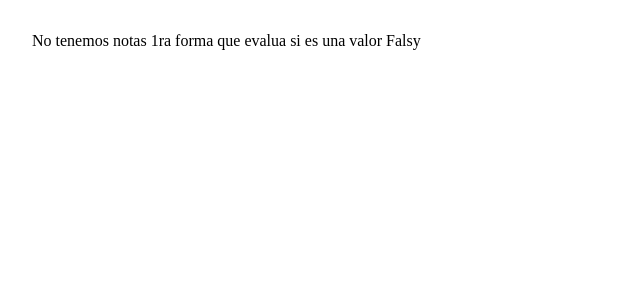
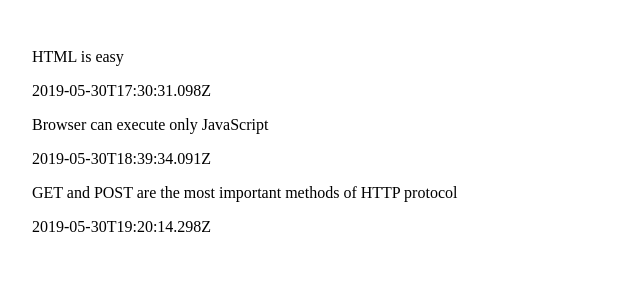
Before and after one commit to DesarrolloDeJonathan/miBootcamp, a JavaScript app in the folder parte1-react/: page / in a window 1280 px wide. Shown: the top 300 px of the page, without its empty margins (0-640 px from the left). Built offline with nearby package versions, Linux system fonts and the light colour scheme.

Commit message:
Uso de key en elementos en React #1

```diff
--- a/parte1-react/src/App.js
+++ b/parte1-react/src/App.js
@@ -1,54 +1,40 @@
 import './styles.css';
 
-// Si el valor fuera undefined
-const notes = undefined
-// [
-//   {
-//     id: 1,
-//     content: 'HTML is easy',
-//     date: '2019-05-30T17:30:31.098Z',
-//     important: true
-//   },
-//   {
-//     id: 2,
-//     content: 'Browser can execute only JavaScript',
-//     date: '2019-05-30T18:39:34.091Z',
-//     important: false
-//   },
-//   {
-//     id: 3,
-//     content: 'GET and POST are the most important methods of HTTP protocol',
-//     date: '2019-05-30T19:20:14.298Z',
-//     important: true
-//   }
-// ]
+const notes = [
+  {
+    id: 1,
+    content: 'HTML is easy',
+    date: '2019-05-30T17:30:31.098Z',
+    important: true
+  },
+  {
+    id: 2,
+    content: 'Browser can execute only JavaScript',
+    date: '2019-05-30T18:39:34.091Z',
+    important: false
+  },
+  {
+    id: 3,
+    content: 'GET and POST are the most important methods of HTTP protocol',
+    date: '2019-05-30T19:20:14.298Z',
+    important: true
+  }
+]
 
 export default function App() {
-  // Haremos esto para evaluar el contenido del array y condicionar lo que retornara
-  if (!notes) {
-    return 'No tenemos notas 1ra forma que evalua si es una valor Falsy'
-  }
-  if (notes.lenght === 0) {
-    return 'No tenemos notas 2da forma revisando las condiciones booleanas'
-  }
-  if (typeof notes === 'undefined') {
-    return 'No tenemos notas 3ra forma alternativa mejor que falsy ya que es más especifica'
-  }
-  if (typeof notes === 'undefined' || notes.lenght === 0) {
-    return 'No tenemos notas 4ta alternativa evaluando dos condiciones'
-  }
-
   return (
     <div>
+      {/* reduciendo sintaxis ya que es solo un return que ahora quedara implicito */}
       {
-        notes.map((notes) => {
-          // return <p><strong>{note.id}</strong>{note.content}</p>;
-          return <div><p>
-            <strong>{notes.content}</strong>
-          </p>
-            <p><time>{notes.date}</time></p>
+        // Cuando hacemos esta operacion de iterar un lista de elementos
+        notes.map( notes =>
+          // Y renderizar cada elemento, se tiene que indicar cada cosa que se renderiza
+          // en el hijo, en esta caso <div>, tiene que tener un identificador punto es decir único
+          <div key = {notes.id}>
+          <p>{notes.content}</p>
+          <p><time>{notes.date}</time></p>
           </div>
-        })
+        )
       }
     </div>
   )
```
